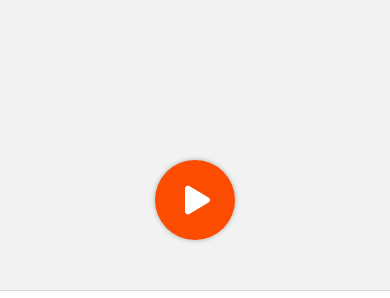
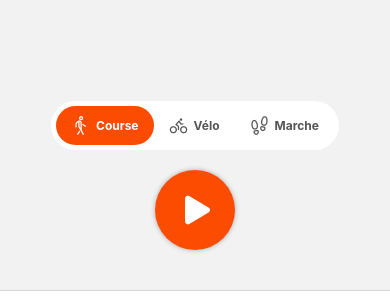
Before and after one commit to maelgllt/Strive, a React Native app: screen /HomeList in a window 390 px wide. Shown: the part 505-803 px from the top of the page. Built offline with nearby package versions, Linux system fonts and the light colour scheme.

Commit message:
feat: ajout de différents sports / filtre dans HomeScreen / suppression sur appui long des activités

```diff
--- a/src/screens/DetailScreen.js
+++ b/src/screens/DetailScreen.js
@@ -10,7 +10,6 @@ export default function DetailScreen({ route, navigation }) {
 
   const [name, setName] = useState(activity.name || "Sortie sans nom");
   const [isEditing, setIsEditing] = useState(false);
-
   const segmentsToDisplay = activity.segments || [{ type: 'run', coordinates: activity.coordinates }];
 
   useEffect(() => {
@@ -39,6 +38,14 @@ export default function DetailScreen({ route, navigation }) {
     } catch (e) {
       console.error(e);
       Alert.alert("Erreur", "Impossible de sauvegarder le nom.");
+    }
+  };
+
+  const getSportIcon = (type) => {
+    switch(type) {
+        case 'bike': return 'bicycle-outline';
+        case 'walk': return 'footsteps-outline';
+        case 'run': default: return 'walk-outline';
     }
   };
 
@@ -85,6 +92,11 @@ export default function DetailScreen({ route, navigation }) {
 
       <View style={styles.detailsContainer}>
         <View style={styles.titleContainer}>
+          <View style={styles.sportTag}>
+             <Ionicons name={getSportIcon(activity.sportType)} size={16} color="white" />
+             <Text style={styles.sportTagText}>{activity.sportType === 'bike' ? 'Vélo' : activity.sportType === 'walk' ? 'Marche' : 'Course'}</Text>
+          </View>
+
           {isEditing ? (
             <View style={styles.editRow}>
                 <TextInput style={styles.input} value={name} onChangeText={setName} autoFocus />
@@ -128,7 +140,11 @@ const styles = StyleSheet.create({
   mapContainer: { flex: 0.55 },
   map: { ...StyleSheet.absoluteFillObject },
   detailsContainer: { flex: 0.45, padding: 20, borderTopLeftRadius: 25, borderTopRightRadius: 25, marginTop: -20, backgroundColor: 'white', elevation: 10, shadowColor: '#000', shadowOpacity: 0.2, shadowRadius: 5 },
-  titleContainer: { marginBottom: 25, borderBottomWidth: 1, borderBottomColor: '#f0f0f0', paddingBottom: 15 },
+  titleContainer: { marginBottom: 25, borderBottomWidth: 1, borderBottomColor: '#f0f0f0', paddingBottom: 15, alignItems: 'center' },
+
+  sportTag: { flexDirection: 'row', backgroundColor: '#FC4C02', paddingHorizontal: 10, paddingVertical: 4, borderRadius: 12, marginBottom: 10, alignItems: 'center' },
+  sportTagText: { color: 'white', fontWeight: 'bold', fontSize: 12, marginLeft: 5, textTransform: 'uppercase' },
+
   displayRow: { flexDirection: 'row', alignItems: 'center', justifyContent: 'center' },
   title: { fontSize: 22, fontWeight: 'bold', color: '#222', textAlign: 'center' },
   subtitle: { textAlign: 'center', color: '#888', marginTop: 4, fontSize: 14 },
--- a/src/screens/HomeScreen.js
+++ b/src/screens/HomeScreen.js
@@ -1,11 +1,13 @@
 import React, { useCallback, useState } from 'react';
-import { View, Text, StyleSheet, FlatList, RefreshControl, TouchableOpacity } from 'react-native';
+import { View, Text, StyleSheet, FlatList, RefreshControl, TouchableOpacity, ScrollView, Alert } from 'react-native';
 import AsyncStorage from '@react-native-async-storage/async-storage';
 import { useFocusEffect } from '@react-navigation/native';
+import Ionicons from 'react-native-vector-icons/Ionicons';
 
 export default function HomeScreen({ navigation }) {
   const [activities, setActivities] = useState([]);
   const [refreshing, setRefreshing] = useState(false);
+  const [filter, setFilter] = useState('all');
 
   const loadActivities = async () => {
     setRefreshing(true);
@@ -26,33 +28,81 @@ export default function HomeScreen({ navigation }) {
     }, [])
   );
 
-  const clearHistory = async () => {
-    await AsyncStorage.removeItem('activities');
-    setActivities([]);
+  const deleteActivity = (id) => {
+    Alert.alert(
+      "Supprimer l'activité",
+      "Voulez-vous vraiment supprimer cette activité de votre historique ?",
+      [
+        {
+          text: "Annuler",
+          style: "cancel"
+        },
+        {
+          text: "Supprimer",
+          style: "destructive",
+          onPress: async () => {
+            try {
+              const newActivities = activities.filter(item => item.id !== id);
+              setActivities(newActivities);
+              await AsyncStorage.setItem('activities', JSON.stringify(newActivities));
+            } catch (e) {
+              console.error("Erreur suppression", e);
+            }
+          }
+        }
+      ]
+    );
   };
+
+  const getSportIcon = (type) => {
+    switch(type) {
+        case 'bike': return 'bicycle-outline';
+        case 'walk': return 'footsteps-outline';
+        case 'run':
+        default: return 'walk-outline';
+    }
+  };
+
+  const filteredActivities = activities.filter(activity => {
+    if (filter === 'all') return true;
+    const type = activity.sportType || 'run';
+    return type === filter;
+  });
 
   const renderItem = ({ item }) => {
     const dateObj = new Date(item.date);
     const dateStr = dateObj.toLocaleDateString('fr-FR');
-    const timeStr = dateObj.toLocaleTimeString('fr-FR', { hour: '2-digit', minute: '2-digit', hour12: false });
+    const timeStr = dateObj.toLocaleTimeString('fr-FR', {
+      hour: '2-digit', minute: '2-digit', hour12: false
+    });
 
-    // Durée
-    const minutes = Math.floor(item.duration / 60);
-    const seconds = item.duration % 60;
-    const durationStr = `${minutes} min ${seconds < 10 ? '0' : ''}${seconds} s`;
+    const formatDuration = (totalSeconds) => {
+        const h = Math.floor(totalSeconds / 3600);
+        const m = Math.floor((totalSeconds % 3600) / 60);
+        const s = totalSeconds % 60;
+        if (h > 0) return `${h}:${m.toString().padStart(2,'0')}:${s.toString().padStart(2,'0')}`;
+        return `${m}:${s.toString().padStart(2,'0')}`;
+    };
 
     return (
       <TouchableOpacity
         style={styles.card}
         onPress={() => navigation.navigate('Detail', { activity: item })}
+        onLongPress={() => deleteActivity(item.id)}
+        delayLongPress={500}
         activeOpacity={0.7}
       >
         <View style={styles.header}>
-          <View>
-             <Text style={styles.activityName}>{item.name || "Sortie sans nom"}</Text>
-             <Text style={styles.dateTitle}>{dateStr} à {timeStr}</Text>
+          <View style={{flexDirection: 'row', alignItems: 'center'}}>
+             <View style={styles.iconBg}>
+                <Ionicons name={getSportIcon(item.sportType)} size={20} color="#FC4C02" />
+             </View>
+             <View>
+                <Text style={styles.activityName}>{item.name || "Sortie sans nom"}</Text>
+                <Text style={styles.dateTitle}>{dateStr} à {timeStr}</Text>
+             </View>
           </View>
-          <Text style={styles.chevron}>Voir &gt;</Text>
+          <Ionicons name="chevron-forward" size={20} color="#ccc" />
         </View>
 
         <View style={styles.statsRow}>
@@ -62,7 +112,7 @@ export default function HomeScreen({ navigation }) {
           </View>
           <View style={styles.stat}>
             <Text style={styles.label}>DURÉE</Text>
-            <Text style={styles.value}>{durationStr}</Text>
+            <Text style={styles.value}>{formatDuration(item.duration)}</Text>
           </View>
           <View style={styles.stat}>
             <Text style={styles.label}>VITESSE</Text>
@@ -73,54 +123,59 @@ export default function HomeScreen({ navigation }) {
     );
   };
 
+  const FilterChip = ({ label, value, icon }) => (
+    <TouchableOpacity
+        style={[styles.chip, filter === value && styles.chipActive]}
+        onPress={() => setFilter(value)}
+    >
+        {icon && <Ionicons name={icon} size={16} color={filter === value ? 'white' : '#555'} style={{marginRight: 5}} />}
+        <Text style={[styles.chipText, filter === value && styles.chipTextActive]}>{label}</Text>
+    </TouchableOpacity>
+  );
+
   return (
     <View style={styles.container}>
       <Text style={styles.mainTitle}>Mon Historique</Text>
 
+      <View style={styles.filterContainer}>
+        <ScrollView horizontal showsHorizontalScrollIndicator={false}>
+            <FilterChip label="Tous" value="all" />
+            <FilterChip label="Course" value="run" icon="walk-outline" />
+            <FilterChip label="Vélo" value="bike" icon="bicycle-outline" />
+            <FilterChip label="Marche" value="walk" icon="footsteps-outline" />
+        </ScrollView>
+      </View>
+
       <FlatList
-        data={activities}
+        data={filteredActivities}
         keyExtractor={(item) => item.id}
         renderItem={renderItem}
         contentContainerStyle={{ paddingBottom: 100 }}
-        ListEmptyComponent={
-          <Text style={styles.emptyText}>Aucune activité récente.</Text>
-        }
-        refreshControl={
-          <RefreshControl refreshing={refreshing} onRefresh={loadActivities} />
-        }
+        ListEmptyComponent={<Text style={styles.emptyText}>Aucune activité trouvée.</Text>}
+        refreshControl={<RefreshControl refreshing={refreshing} onRefresh={loadActivities} />}
       />
-
-      {activities.length > 0 && (
-        <TouchableOpacity style={styles.clearBtn} onPress={clearHistory}>
-          <Text style={styles.clearBtnText}>Vider l'historique (Dev)</Text>
-        </TouchableOpacity>
-      )}
     </View>
   );
 }
 
 const styles = StyleSheet.create({
   container: { flex: 1, backgroundColor: '#F5F5F5', padding: 20, paddingTop: 50 },
-  mainTitle: { fontSize: 28, fontWeight: 'bold', marginBottom: 20, color: '#333' },
+  mainTitle: { fontSize: 28, fontWeight: 'bold', marginBottom: 15, color: '#333' },
 
-  card: {
-    backgroundColor: 'white', borderRadius: 12, padding: 15, marginBottom: 15,
-    elevation: 3, shadowColor: '#000', shadowOpacity: 0.1, shadowRadius: 4,
-  },
-  header: {
-    flexDirection: 'row', justifyContent: 'space-between', marginBottom: 10,
-    borderBottomWidth: 1, borderBottomColor: '#EEE', paddingBottom: 8
-  },
-  dateTitle: { fontSize: 14, color: '#555', fontWeight: 'bold' },
-  chevron: { fontSize: 14, color: '#FC4C02', fontWeight: 'bold' },
+  filterContainer: { flexDirection: 'row', marginBottom: 20 },
+  chip: { flexDirection: 'row', alignItems: 'center', backgroundColor: 'white', paddingVertical: 8, paddingHorizontal: 16, borderRadius: 20, marginRight: 10, elevation: 2, shadowColor: '#000', shadowOpacity: 0.05, shadowRadius: 2 },
+  chipActive: { backgroundColor: '#FC4C02' },
+  chipText: { fontSize: 14, fontWeight: '600', color: '#555' },
+  chipTextActive: { color: 'white' },
 
+  card: { backgroundColor: 'white', borderRadius: 12, padding: 15, marginBottom: 15, elevation: 3, shadowColor: '#000', shadowOpacity: 0.1, shadowRadius: 4 },
+  header: { flexDirection: 'row', justifyContent: 'space-between', alignItems: 'center', marginBottom: 15, borderBottomWidth: 1, borderBottomColor: '#F0F0F0', paddingBottom: 10 },
+  iconBg: { width: 40, height: 40, borderRadius: 20, backgroundColor: '#FFF0E6', justifyContent: 'center', alignItems: 'center', marginRight: 10 },
+  dateTitle: { fontSize: 12, color: '#888' },
+  activityName: { fontSize: 16, fontWeight: 'bold', color: '#333', marginBottom: 2 },
   statsRow: { flexDirection: 'row', justifyContent: 'space-between' },
   stat: { alignItems: 'center' },
   label: { fontSize: 10, color: '#888', marginBottom: 2 },
   value: { fontSize: 16, fontWeight: 'bold', color: '#000' },
-
-  emptyText: { textAlign: 'center', marginTop: 50, color: '#AAA', fontSize: 16 },
-  clearBtn: { marginTop: 10, alignSelf: 'center', padding: 10 },
-  clearBtnText: { color: 'red', fontSize: 12 },
-  activityName: { fontSize: 16, fontWeight: 'bold', color: '#333', marginBottom: 2 }
+  emptyText: { textAlign: 'center', marginTop: 50, color: '#AAA', fontSize: 16 }
 });
--- a/src/screens/RecordScreen.js
+++ b/src/screens/RecordScreen.js
@@ -1,5 +1,5 @@
 import React, { useEffect, useState, useRef } from 'react';
-import { StyleSheet, View, Text, TouchableOpacity, PermissionsAndroid, Platform, Alert, Modal, TextInput, Animated } from 'react-native';
+import { StyleSheet, View, Text, TouchableOpacity, PermissionsAndroid, Platform, Alert, Modal, TextInput, Animated, ScrollView } from 'react-native';
 import MapView, { PROVIDER_GOOGLE, Marker, Polyline } from 'react-native-maps';
 import { getDistance } from 'geolib';
 import AsyncStorage from '@react-native-async-storage/async-storage';
@@ -12,8 +12,9 @@ export default function RecordScreen({ navigation }) {
 
   const [duration, setDuration] = useState(0);
   const [distance, setDistance] = useState(0);
+  const [segments, setSegments] = useState([]);
 
-  const [segments, setSegments] = useState([]);
+  const [sportType, setSportType] = useState('run'); // 'run', 'bike', 'walk'
 
   const [currentSpeed, setCurrentSpeed] = useState(0);
   const [markerPosition, setMarkerPosition] = useState({ latitude: 47.4784, longitude: -0.5638 });
@@ -71,20 +72,22 @@ export default function RecordScreen({ navigation }) {
         ? [lastSegment.coordinates[lastSegment.coordinates.length - 1]]
         : [];
 
-      return [
-        ...prevSegments,
-        {
-          type: newStatus ? 'pause' : 'run',
-          coordinates: lastPoint
-        }
-      ];
+      return [...prevSegments, { type: newStatus ? 'pause' : 'run', coordinates: lastPoint }];
     });
   };
 
   const handleStopPress = () => {
     setIsRecording(false);
     setIsPaused(false);
-    const defaultName = `Sortie du ${new Date().toLocaleTimeString([], {hour: '2-digit', minute:'2-digit'})}`;
+    const timeOfDay = new Date().getHours();
+    const period = timeOfDay < 12 ? 'matin' : timeOfDay < 18 ? 'après-midi' : 'soir';
+
+    let typeLabel = "Sortie";
+    if (sportType === 'run') typeLabel = "Course";
+    else if (sportType === 'bike') typeLabel = "Vélo";
+    else if (sportType === 'walk') typeLabel = "Marche";
+
+    const defaultName = `${typeLabel} du ${period}`;
     setActivityName(defaultName);
     setModalVisible(true);
   };
@@ -101,6 +104,7 @@ export default function RecordScreen({ navigation }) {
       segments: segments,
       coordinates: allCoordinates,
       avgSpeed: duration > 0 ? (distance / 1000) / (duration / 3600) : 0,
+      sportType: sportType,
     };
 
     try {
@@ -137,10 +141,8 @@ export default function RecordScreen({ navigation }) {
             const addedDist = getDistance(lastPoint, newCoords);
             if (addedDist > 3) setDistance(prev => prev + addedDist);
           }
-
           return updatedSegments;
         });
-
         if (speedFromGps && speedFromGps >= 0) setCurrentSpeed((speedFromGps * 3.6).toFixed(1));
       }
     }
@@ -159,6 +161,12 @@ export default function RecordScreen({ navigation }) {
   const controlsOpacity = animValue.interpolate({ inputRange: [0, 1], outputRange: [0, 1] });
   const controlsScale = animValue.interpolate({ inputRange: [0, 1], outputRange: [0.8, 1] });
   const controlsTranslateY = animValue.interpolate({ inputRange: [0, 1], outputRange: [50, 0] });
+
+  const sports = [
+    { key: 'run', label: 'Course', icon: 'walk-outline' },
+    { key: 'bike', label: 'Vélo', icon: 'bicycle-outline' },
+    { key: 'walk', label: 'Marche', icon: 'footsteps-outline' },
+  ];
 
   return (
     <View style={styles.container}>
@@ -205,14 +213,28 @@ export default function RecordScreen({ navigation }) {
       </View>
 
       <View style={styles.controlsArea}>
+
         <Animated.View style={[styles.controlWrapper, { opacity: startOpacity, transform: [{ scale: startScale }], zIndex: isRecording ? 0 : 1 }]}>
+
+          <View style={styles.sportSelector}>
+            {sports.map((sport) => (
+                <TouchableOpacity
+                    key={sport.key}
+                    style={[styles.sportBtn, sportType === sport.key && styles.sportBtnActive]}
+                    onPress={() => setSportType(sport.key)}
+                >
+                    <Ionicons name={sport.icon} size={20} color={sportType === sport.key ? 'white' : '#555'} />
+                    <Text style={[styles.sportBtnText, sportType === sport.key && styles.sportBtnTextActive]}>{sport.label}</Text>
+                </TouchableOpacity>
+            ))}
+          </View>
+
           <TouchableOpacity style={styles.btnCircleLarge} onPress={startRecording} disabled={isRecording}>
             <Ionicons name="play" size={40} color="white" style={{ marginLeft: 5 }} />
           </TouchableOpacity>
         </Animated.View>
 
         <Animated.View style={[styles.controlWrapper, styles.rowControls, { opacity: controlsOpacity, transform: [{ scale: controlsScale }, { translateY: controlsTranslateY }], zIndex: isRecording ? 1 : 0 }]}>
-
              <TouchableOpacity
                 style={[styles.btnCircleMedium, { backgroundColor: isPaused ? '#4CD964' : '#FC4C02' }]}
                 onPress={togglePause}
@@ -231,7 +253,7 @@ export default function RecordScreen({ navigation }) {
         <View style={styles.centeredView}>
           <View style={styles.modalView}>
             <Text style={styles.modalText}>Nommez votre activité</Text>
-            <TextInput style={styles.input} onChangeText={setActivityName} value={activityName} placeholder="Ex: Course du matin" autoFocus={true} />
+            <TextInput style={styles.input} onChangeText={setActivityName} value={activityName} autoFocus={true} />
             <View style={styles.modalButtons}>
                 <TouchableOpacity style={[styles.button, styles.buttonClose]} onPress={() => setModalVisible(false)}><Text style={styles.textStyle}>Annuler</Text></TouchableOpacity>
                 <TouchableOpacity style={[styles.button, styles.buttonSave]} onPress={saveActivity}><Text style={styles.textStyle}>Enregistrer</Text></TouchableOpacity>
@@ -246,30 +268,26 @@ export default function RecordScreen({ navigation }) {
 const styles = StyleSheet.create({
   container: { flex: 1 },
   map: { flex: 1 },
-
   statsContainer: { position: 'absolute', top: 50, left: 20, right: 20, flexDirection: 'row', justifyContent: 'space-between', backgroundColor: 'white', padding: 15, borderRadius: 12, elevation: 4 },
   statsContainerPaused: { backgroundColor: '#E0E0E0', borderColor: '#999', borderWidth: 1 },
   statBox: { alignItems: 'center' },
   statLabel: { fontSize: 10, color: '#888', fontWeight: 'bold' },
   statValue: { fontSize: 20, fontWeight: 'bold', color: '#333' },
   statValuePaused: { color: '#777' },
-
-  pauseOverlay: {
-    ...StyleSheet.absoluteFillObject,
-    backgroundColor: 'rgba(255, 255, 255, 0.6)',
-    justifyContent: 'center',
-    alignItems: 'center',
-    zIndex: 2,
-    paddingBottom: 100
-  },
+  pauseOverlay: { ...StyleSheet.absoluteFillObject, backgroundColor: 'rgba(255, 255, 255, 0.6)', justifyContent: 'center', alignItems: 'center', zIndex: 2, paddingBottom: 100 },
   pauseText: { fontSize: 40, fontWeight: '900', color: '#333', letterSpacing: 5 },
   pauseSubText: { fontSize: 16, color: '#555', marginTop: 10, fontWeight: '600' },
-
-  controlsArea: { position: 'absolute', bottom: 40, width: '100%', alignItems: 'center', height: 100, justifyContent: 'center', zIndex: 10 },
-  controlWrapper: { position: 'absolute', width: '100%', alignItems: 'center', justifyContent: 'center' },
-  rowControls: { flexDirection: 'row', justifyContent: 'space-evenly', width: '70%' },
+  controlsArea: { position: 'absolute', bottom: 40, width: '100%', alignItems: 'center', height: 180, justifyContent: 'flex-end', zIndex: 10 },
+  controlWrapper: { position: 'absolute', width: '100%', alignItems: 'center', justifyContent: 'center', bottom: 0 },
+  rowControls: { flexDirection: 'row', justifyContent: 'space-evenly', width: '70%', bottom: 20 },
   btnCircleLarge: { width: 80, height: 80, borderRadius: 40, backgroundColor: '#FC4C02', justifyContent: 'center', alignItems: 'center', elevation: 6, shadowColor: '#000', shadowOpacity: 0.3, shadowRadius: 5 },
   btnCircleMedium: { width: 70, height: 70, borderRadius: 35, justifyContent: 'center', alignItems: 'center', elevation: 5, shadowColor: '#000', shadowOpacity: 0.3, shadowRadius: 4 },
+
+  sportSelector: { flexDirection: 'row', backgroundColor: 'white', padding: 5, borderRadius: 25, elevation: 3, marginBottom: 20 },
+  sportBtn: { flexDirection: 'row', alignItems: 'center', paddingVertical: 8, paddingHorizontal: 15, borderRadius: 20 },
+  sportBtnActive: { backgroundColor: '#FC4C02' },
+  sportBtnText: { marginLeft: 5, fontWeight: 'bold', color: '#555', fontSize: 12 },
+  sportBtnTextActive: { color: 'white' },
 
   centeredView: { flex: 1, justifyContent: "center", alignItems: "center", backgroundColor: 'rgba(0,0,0,0.5)' },
   modalView: { width: '80%', backgroundColor: "white", borderRadius: 20, padding: 35, alignItems: "center", shadowColor: "#000", shadowOffset: { width: 0, height: 2 }, shadowOpacity: 0.25, shadowRadius: 4, elevation: 5 },
```
